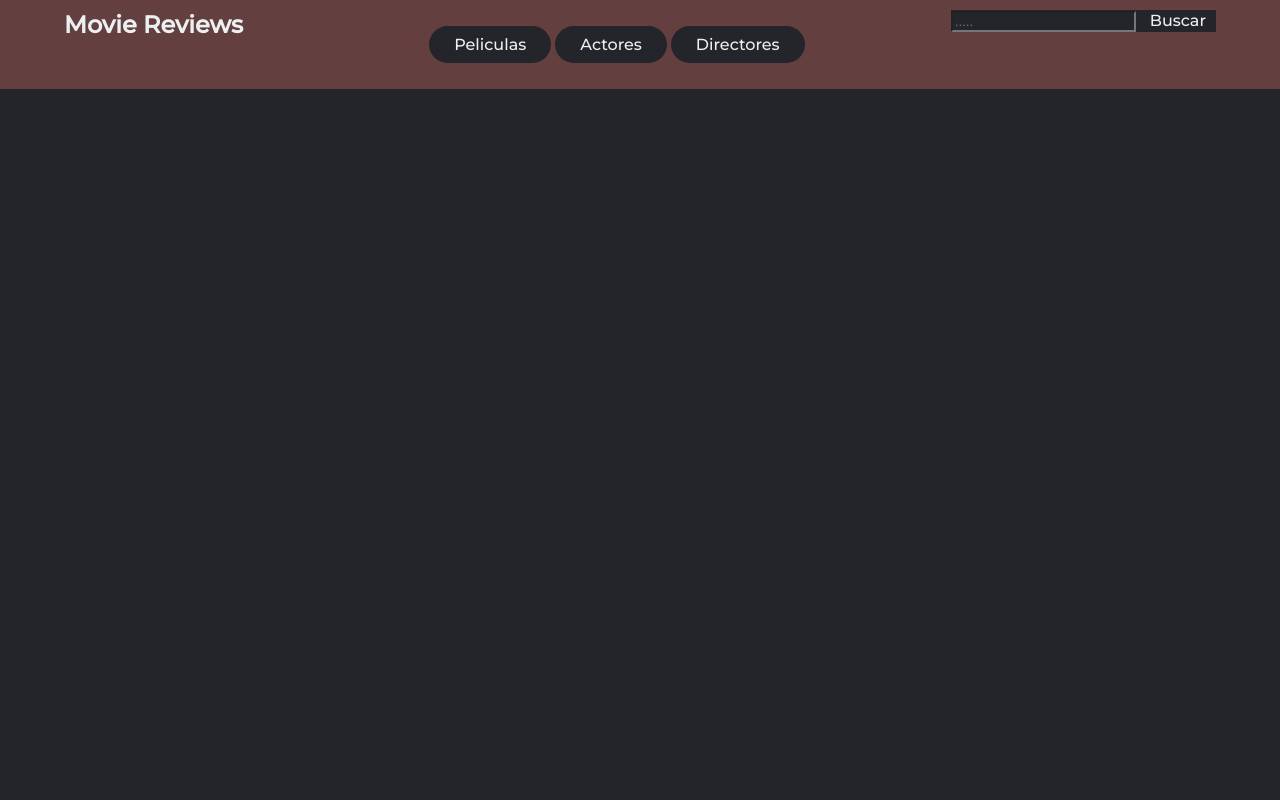
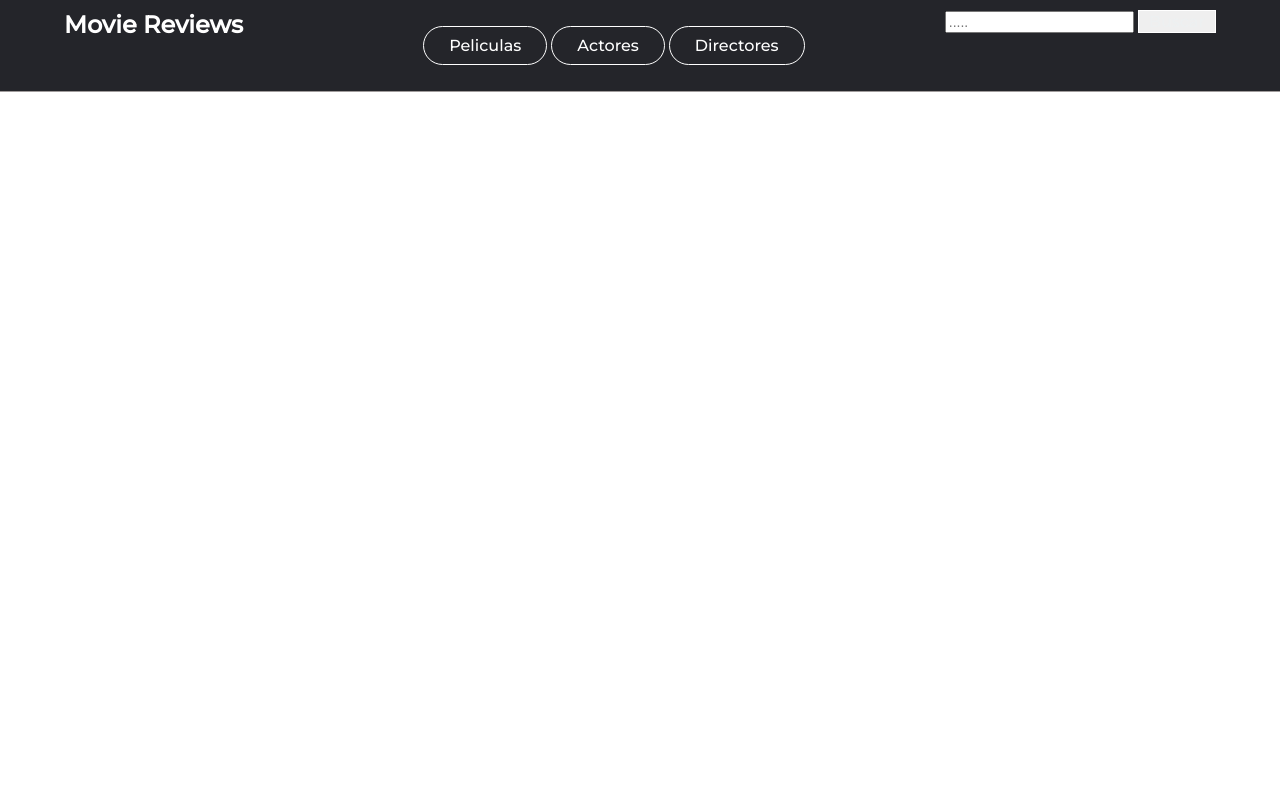
Before and after one commit to yatenbueno/proyecto_peliculas, a Django app: template proyecto/templates/navbar.html in a window 1280 px wide. Run offline with Django 4.2, Linux system fonts and the light colour scheme; the template is opened without the code that fills it, so the values that code supplies are empty.

Commit message:
Update navbar.css

```diff
--- a/proyecto/static/css/navbar.css
+++ b/proyecto/static/css/navbar.css
@@ -2,7 +2,6 @@
 
 * {
    box-sizing: border-box;
-   background-color: #24252A;
 }
 
 li, a, button {
@@ -15,12 +14,15 @@ li, a, button {
 }
 
 .barra__navegacion{
-   background-color:#643f3f;
+   background-color:#24252A;
    margin:auto;
 }
 .logo_titulo{
    margin:auto;
-   background-color: #643f3f;
+   background-color: #24252A;
+}
+.header__navbar a{
+   color: white !important;
 }
 .logo{
    width: 30%;
@@ -28,18 +30,23 @@ li, a, button {
    margin: auto;
    margin-bottom: 1.5%;
 }
+
+.form-control{
+   font-size: 14px !important;
+   color: black !important;
+}
 .form_busqueda{
-   background-color: #643f3f;
+   background-color: #24252A;
 }
 .form_busqueda button{
-   border: none;
+   border: 1px solid white;
    cursor: pointer;
    padding: 1px 10px;
 }
 .form_busqueda button:hover{
-   color:#0088a9;
+   color:#0088a9 !important;
    background-color: #24252A;
-   border-color: #24252A;
+   border-color: white;
    transition: all 0.3s ease 0s;
 }
 .form_busqueda button:active{
@@ -50,29 +57,30 @@ li, a, button {
    justify-content:right;
    align-items: right;
    padding: 10px 5%;
-   background-color:#643f3f;
+   background-color:#24252A;
    position: fixed;
    left: 0;
    top: 0;
    width: 100%;
    z-index: 2;
+   outline: 1px solid rgb(135 130 130 / 79%);
 }
 .header__navbar a:hover{
-   color:#0088a9;
+   color:#0088a9 !important;
    transition: all 0.3s ease 0s;
    text-decoration: line-through;;
    text-decoration: none;
 }
 .nav__links {
    list-style: none;
-   background-color:#643f3f;
+   background-color:#24252A;
 }
 
 .nav__links li {
    display: inline-block;
    padding: 9px 25px;
    background-color: #24252A;
-   border: none;
+   border: 1px solid white;
    border-radius: 50px;
    cursor: pointer;
    transition: all 0.3s ease 0s;
@@ -82,7 +90,7 @@ li, a, button {
    background-color: #24252A;
    text-decoration: none;
 }
-button {
+/* button {
    padding: 9px 25px;
    background-color: #24252A;
    border: none;
@@ -93,4 +101,4 @@ button {
 
 button:hover {
    color: #0088a9
-}
+}  */
```
